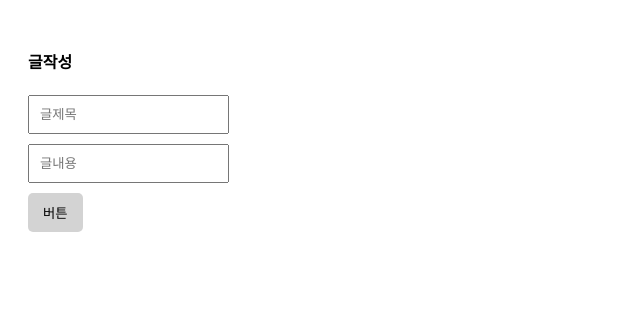
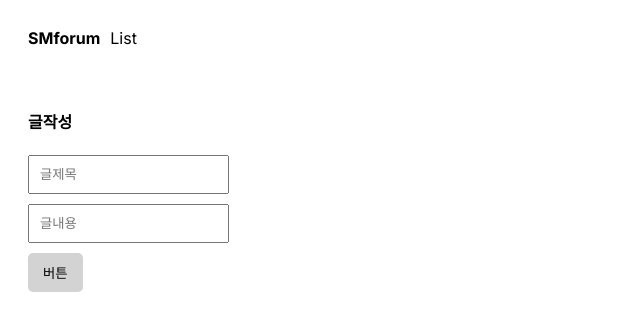
Before and after one commit to newExpand/next-notice-board, a Next.js app: page /write in a window 1280 px wide. Shown: the top 330 px of the page, without its empty margins (0-640 px from the left). Built offline with nearby package versions, Linux system fonts and the light colour scheme.

Commit message:
navbar 추가 및 수정페이지 버튼 클릭시 수정요청

```diff
--- a/app/globals.css
+++ b/app/globals.css
@@ -43,3 +43,16 @@
     border: none;
     border-radius: 5px;
 }
+
+.navbar {
+    background: white;
+    padding: 20px;
+}
+.navbar a {
+    margin-right: 10px;
+    text-decoration: none;
+    color: black;
+}
+.logo {
+    font-weight: bold;
+}
--- a/app/layout.tsx
+++ b/app/layout.tsx
@@ -1,3 +1,4 @@
+import Link from "next/link";
 import "./globals.css";
 import { Inter } from "next/font/google";
 
@@ -11,7 +12,15 @@
 export default function RootLayout({ children }: { children: React.ReactNode }) {
     return (
         <html lang="ko">
-            <body className={inter.className}>{children}</body>
+            <body className={inter.className}>
+                <div className="navbar">
+                    <Link href="/" className="logo">
+                        SMforum
+                    </Link>
+                    <Link href="/list">List</Link>
+                </div>
+                {children}
+            </body>
         </html>
     );
 }
--- a/pages/api/edit.ts
+++ b/pages/api/edit.ts
@@ -4,7 +4,6 @@
 
 export default async function handler(req: NextApiRequest, res: NextApiResponse) {
     if (req.method === "POST") {
-        try {
         const client = await connectDB;
         const db = await client.db(process.env.DB_NAME);
         const { _id, title, content } = req.body;
@@ -14,6 +13,7 @@
             .updateOne({ _id: new ObjectId(_id) }, { $set: { title, content } });
 
         res.redirect(302, "/list");
+        try {
         } catch (err) {}
     }
 }
```
Lines whose indentation alone changed are shown as unchanged.
